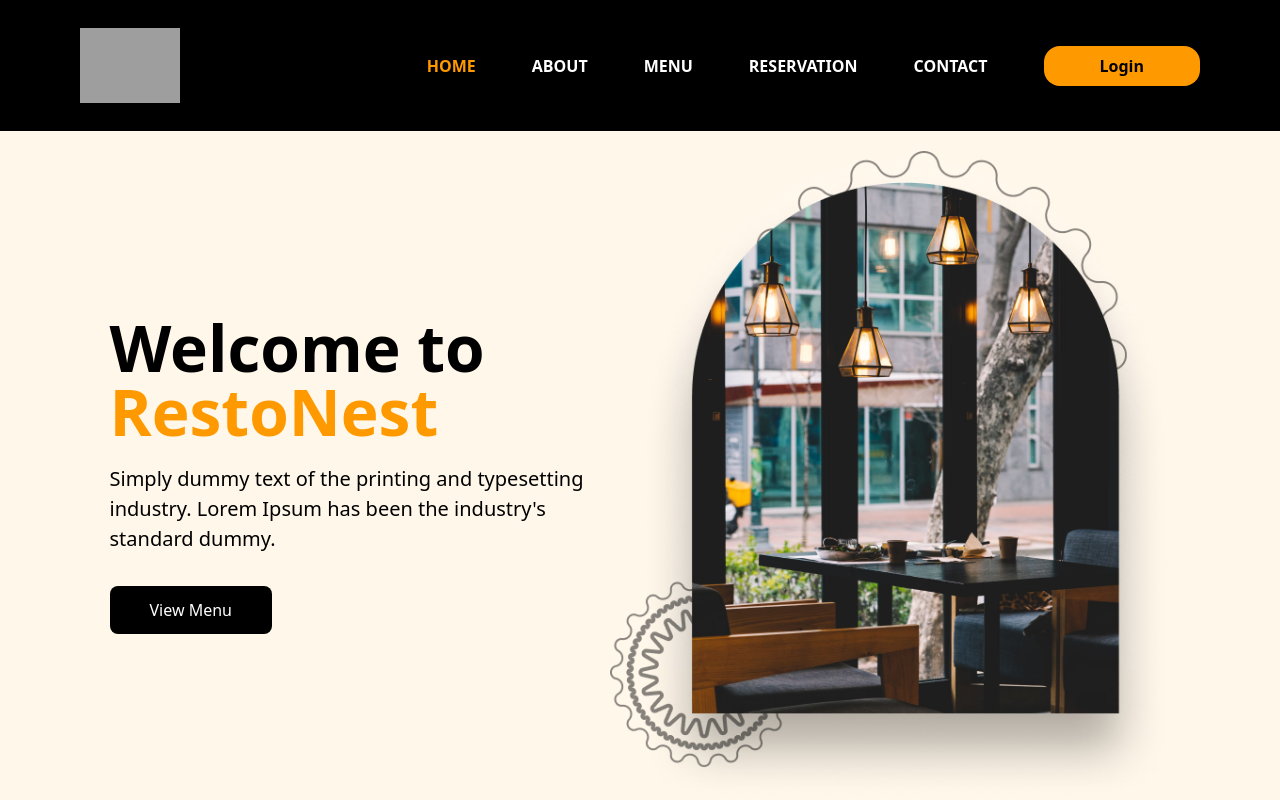
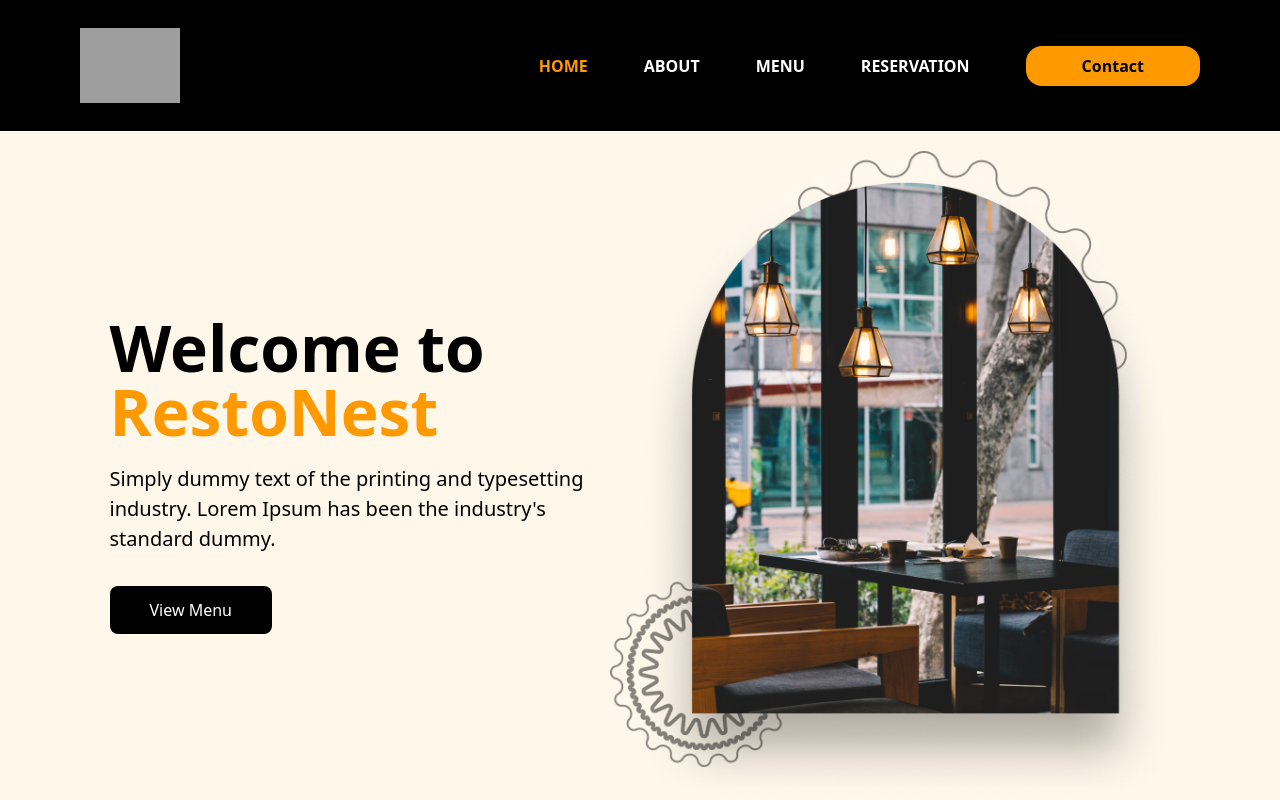
Before and after one commit to khachatryanhovhannes/restautant-website, a Next.js app: page / in a window 1280 px wide. Shown: the top 800 px of the page. Built offline with nearby package versions, Linux system fonts and the light colour scheme; grey boxes are pictures that could not be loaded.

Commit message:
feature: Change contact button for specail

```diff
--- a/components/header/index.tsx
+++ b/components/header/index.tsx
@@ -29,7 +29,7 @@ export default function Header() {
               {nav.label}
             </Link>
           ))}
-          <button className="bg-[#ff9900] py-2 px-14 rounded-2xl">Login</button>
+          <button className="bg-[#ff9900] py-2 px-14 rounded-2xl">Contact</button>
         </nav>
         {/* Mobile Navbar */}
         <div className="lg:hidden flex items-center">
@@ -71,7 +71,7 @@ export default function Header() {
               </Link>
             ))}
             <button className="bg-[#ff9900] py-2 px-14 rounded-2xl mt-4">
-              Login
+              Contact
             </button>
           </nav>
         </div>
--- a/constants/index.ts
+++ b/constants/index.ts
@@ -15,8 +15,4 @@ export const NAV_BAR = [
     label: "RESERVATION",
     href: "/reservation",
   },
-  {
-    label: "CONTACT",
-    href: "/contact-us",
-  },
 ];
```
